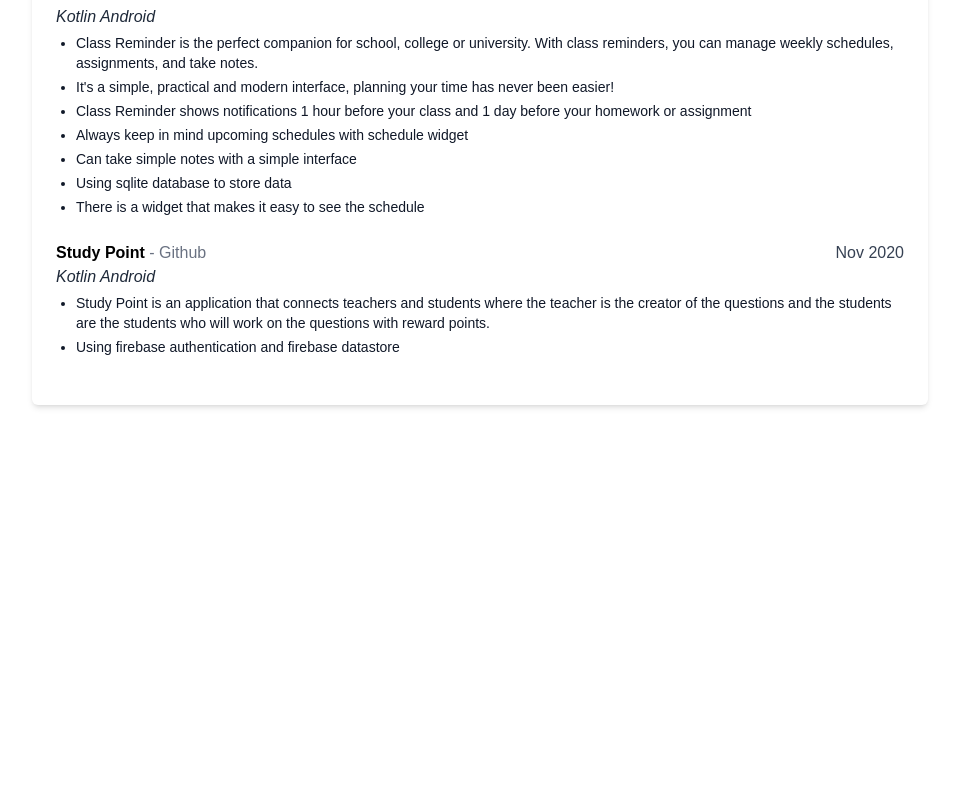
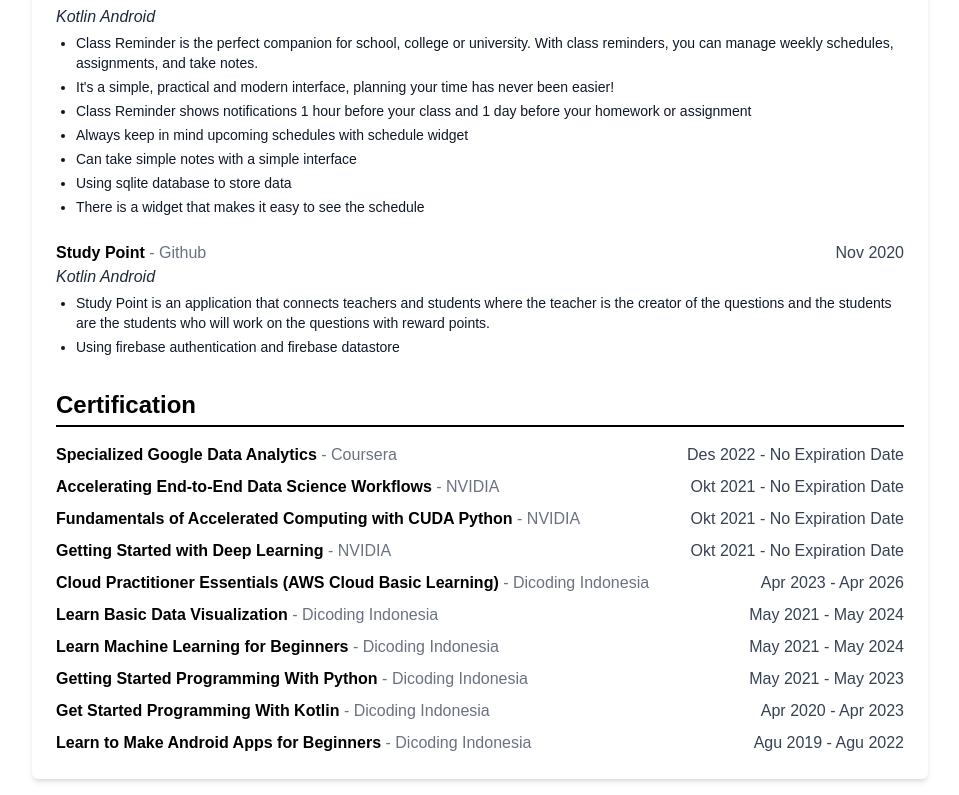
Before and after one commit to azisanw19/next-curriculum-vitae, a Next.js app: page / in a window 1280 px wide. Shown: the part 3161-3956 px from the top of the page, without its empty margins (160-1119 px from the left). Before the commit the page ends 3582 px from the top, so only its background shows below. Built offline with nearby package versions, Linux system fonts and the light colour scheme.

Commit message:
feat: Certification.tsx

```diff
--- /dev/null
+++ b/src/app/components/Certification.tsx
@@ -0,0 +1,71 @@
+export default function Certification() {
+  const certifications = [
+    {
+      title: "Specialized Google Data Analytics",
+      issuer: "Coursera",
+      date: "Des 2022 - No Expiration Date",
+    },
+    {
+      title: "Accelerating End-to-End Data Science Workflows",
+      issuer: "NVIDIA",
+      date: "Okt 2021 - No Expiration Date",
+    },
+    {
+      title: "Fundamentals of Accelerated Computing with CUDA Python",
+      issuer: "NVIDIA",
+      date: "Okt 2021 - No Expiration Date",
+    },
+    {
+      title: "Getting Started with Deep Learning",
+      issuer: "NVIDIA",
+      date: "Okt 2021 - No Expiration Date",
+    },
+    {
+      title: "Cloud Practitioner Essentials (AWS Cloud Basic Learning)",
+      issuer: "Dicoding Indonesia",
+      date: "Apr 2023 - Apr 2026",
+    },
+    {
+      title: "Learn Basic Data Visualization",
+      issuer: "Dicoding Indonesia",
+      date: "May 2021 - May 2024",
+    },
+    {
+      title: "Learn Machine Learning for Beginners",
+      issuer: "Dicoding Indonesia",
+      date: "May 2021 - May 2024",
+    },
+    {
+      title: "Getting Started Programming With Python",
+      issuer: "Dicoding Indonesia",
+      date: "May 2021 - May 2023",
+    },
+    {
+      title: "Get Started Programming With Kotlin",
+      issuer: "Dicoding Indonesia",
+      date: "Apr 2020 - Apr 2023",
+    },
+    {
+      title: "Learn to Make Android Apps for Beginners",
+      issuer: "Dicoding Indonesia",
+      date: "Agu 2019 - Agu 2022",
+    },
+  ];
+
+  return (
+    <section className="text-black">
+      <h2 className="text-2xl font-bold border-b-2 border-black pb-1 mb-4">Certification</h2>
+      <ul className="space-y-2">
+        {certifications.map((cert, index) => (
+          <li key={index} className="flex justify-between gap-4 text-sm sm:text-base">
+            <div>
+              <span className="font-semibold">{cert.title}</span>{" "}
+              <span className="text-gray-500">- {cert.issuer}</span>
+            </div>
+            <div className="text-gray-700 whitespace-nowrap">{cert.date}</div>
+          </li>
+        ))}
+      </ul>
+    </section>
+  );
+}
--- a/src/app/page.tsx
+++ b/src/app/page.tsx
@@ -2,6 +2,7 @@ import ProfileCard from "@/app/components/ProfileCard";
 import WorkExperience from "@/app/components/WorkExperience";
 import Education from "@/app/components/Education";
 import Project from "@/app/components/Project";
+import Certification from "@/app/components/Certification";
 
 export default function Home() {
   return (
@@ -11,6 +12,7 @@ export default function Home() {
         <WorkExperience />
         <Education />
         <Project />
+        <Certification />
       </div>
     </main>
   )
```
